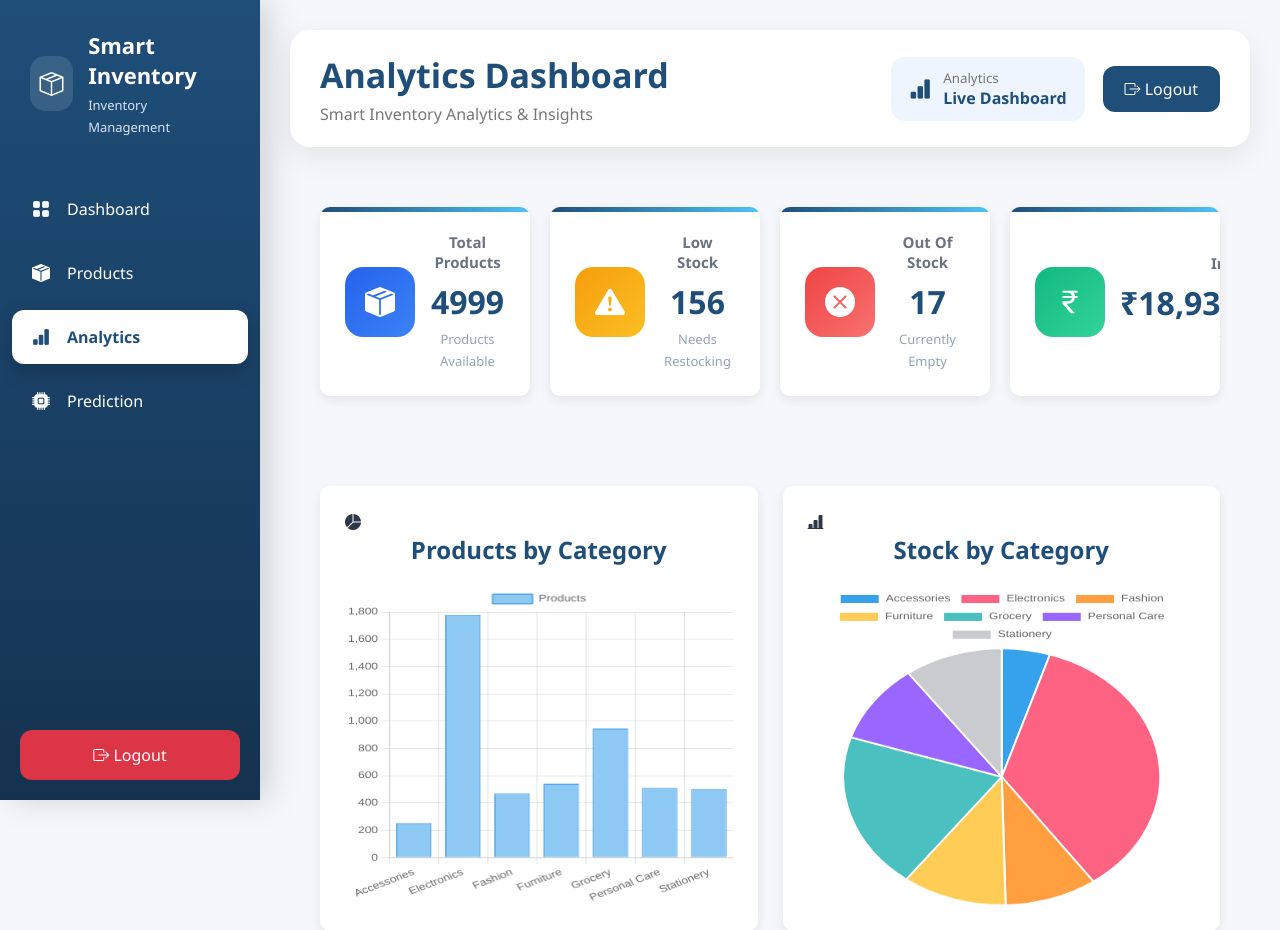
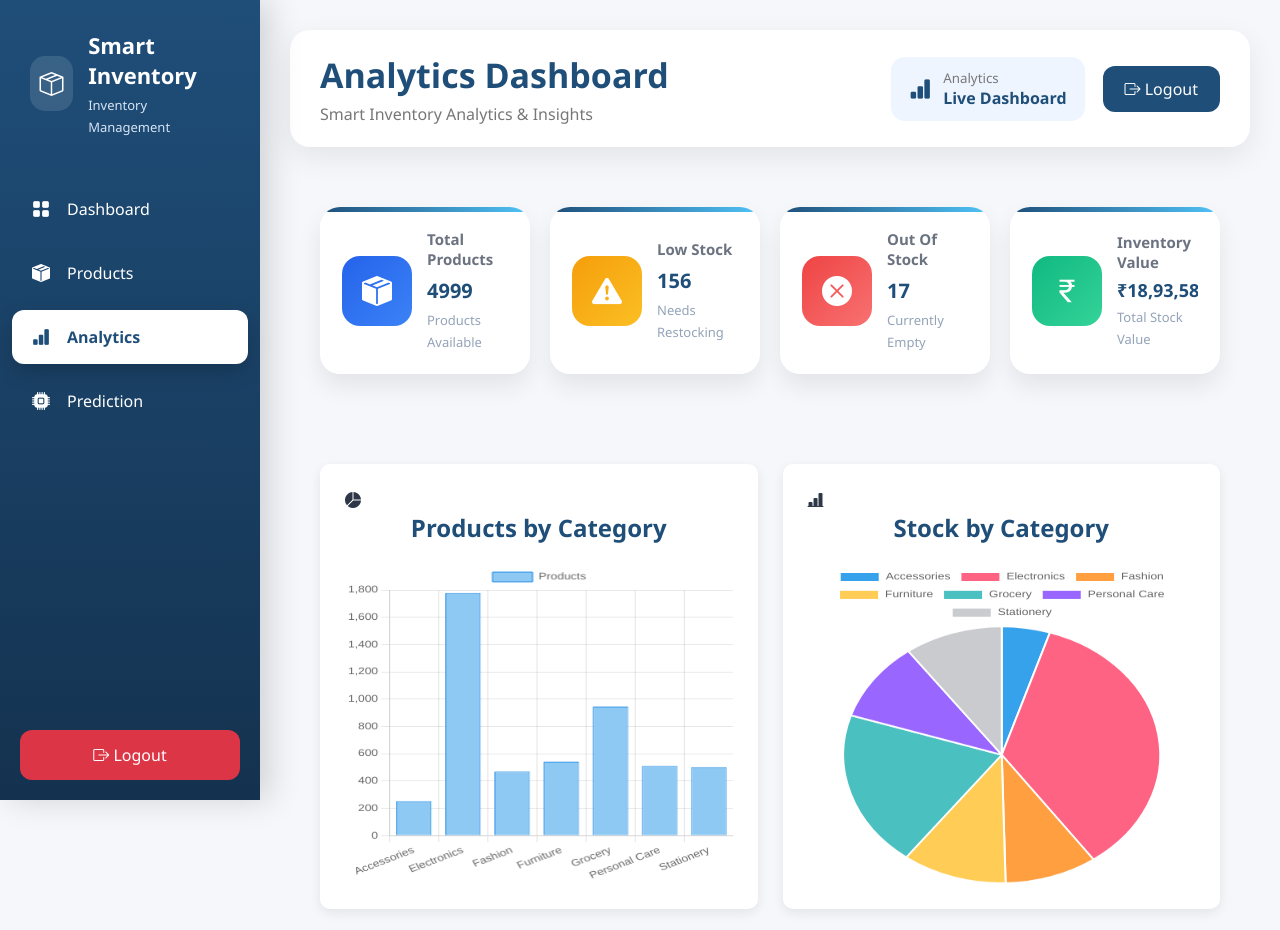
Before and after one commit to Abhishek06786/Smart-Inventory-Optimization-System, a FastAPI app: page /analytics in a window 1280 px wide. Shown: the top 930 px of the page. Run offline with FastAPI, Linux system fonts and the light colour scheme; a user stored in the database is signed in; data comes from the database, SQL or seed files in the repository; parts of the project's set-up code (start-up, migrations or seed data) failed here and were passed over.

Commit message:
Fixed analytics inventory value card

```diff
--- a/static/css/analytics.css
+++ b/static/css/analytics.css
@@ -3,45 +3,28 @@
 =========================== */
 
 .chart-container{
-
     display:grid;
-
     grid-template-columns:repeat(auto-fit,minmax(420px,1fr));
-
     gap:25px;
-
     padding:30px;
-
 }
 
 .chart-box{
-
-    background:white;
-
+    background:#fff;
     padding:25px;
-
     border-radius:10px;
-
     box-shadow:0 4px 12px rgba(0,0,0,.08);
-
 }
 
 .chart-box h2{
-
     color:#1f4e79;
-
     margin-bottom:20px;
-
     text-align:center;
-
 }
 
 .chart-box canvas{
-
     width:100% !important;
-
     height:320px !important;
-
 }
 
 
@@ -50,45 +33,35 @@
 =========================== */
 
 .cards{
-
     display:grid;
-
     grid-template-columns:repeat(4,1fr);
-
     gap:20px;
-
     padding:30px;
-
 }
 
 .card{
-
-    background:white;
-
-    border-radius:10px;
-
-    padding:25px;
-
-    box-shadow:0 4px 12px rgba(0,0,0,.08);
-
-    text-align:center;
-
+    min-width:0;
 }
 
-.card h3{
-
-    color:#666;
-
-    margin-bottom:12px;
-
+.card-content{
+    min-width:0;
+    flex:1;
 }
 
-.card h2{
+/* Inventory Value Fix */
 
+#inventoryValue{
+    display:block;
+    width:100%;
+
+    font-size:18px !important;
+    font-weight:700;
     color:#1f4e79;
+    line-height:1.2;
 
-    font-size:32px;
-
+    white-space:nowrap;
+    overflow:hidden;
+    text-overflow:clip;
 }
 
 
@@ -96,12 +69,10 @@
    Responsive
 =========================== */
 
-@media(max-width:992px){
+@media(max-width:1200px){
 
     .cards{
-
         grid-template-columns:repeat(2,1fr);
-
     }
 
 }
@@ -109,17 +80,16 @@
 @media(max-width:768px){
 
     .cards{
-
         grid-template-columns:1fr;
-
     }
 
     .chart-container{
+        grid-template-columns:1fr;
+        padding:20px;
+    }
 
-        grid-template-columns:1fr;
-
-        padding:20px;
-
+    #inventoryValue{
+        font-size:16px !important;
     }
 
 }
```
